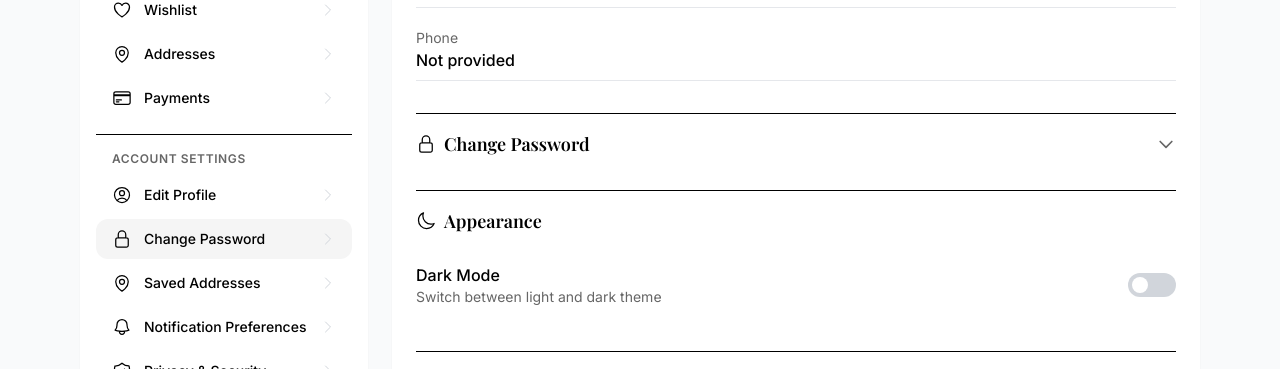
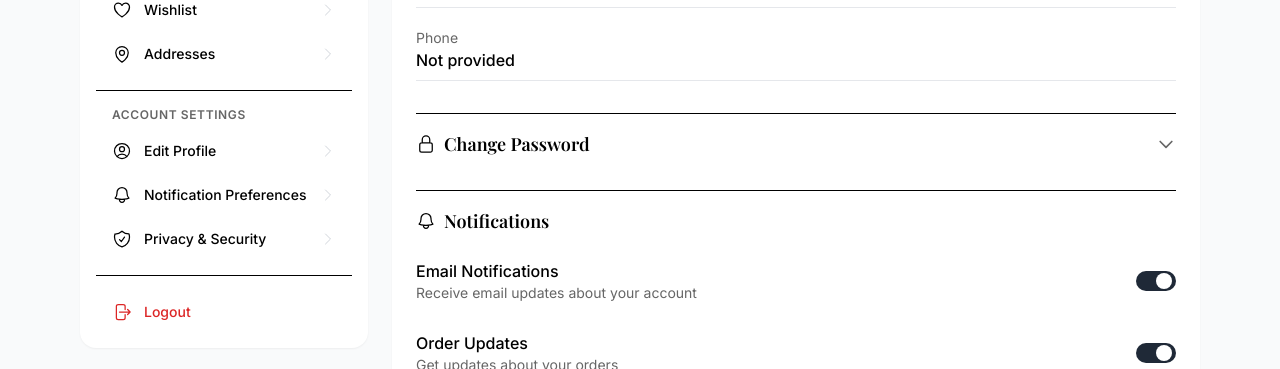
Before and after one commit to shani06012006-ui/Liora-E-commerce-project, a React (Vite) app in the folder frontend/: page /settings in a window 1280 px wide. Shown: the part 583-952 px from the top of the page. Built offline with nearby package versions, Linux system fonts and the light colour scheme; no server answers; sample sign-in values are in the browser's storage.

Commit message:
Updated the Profile UI

```diff
--- a/frontend/src/components/Sidebar.jsx
+++ b/frontend/src/components/Sidebar.jsx
@@ -3,8 +3,8 @@ import { useNavigate } from 'react-router-dom';
 import { useDispatch, useSelector } from 'react-redux';
 import { handleLogout } from '../redux/authUtils';
 import {
-  UserIcon, HeartIcon, ArchiveBoxIcon, MapPinIcon, CreditCardIcon,
-  UserCircleIcon, LockClosedIcon, BellIcon, ShieldCheckIcon,
+  UserIcon, HeartIcon, ArchiveBoxIcon, MapPinIcon,
+  UserCircleIcon, BellIcon, ShieldCheckIcon,
   ArrowRightOnRectangleIcon, ChevronRightIcon,
 } from '@heroicons/react/24/outline';
 
@@ -24,25 +24,17 @@ const Sidebar = ({ activeTab, setActiveTab }) => {
     return name.charAt(0).toUpperCase();
   };
 
-  // ✅ Matches the "Personal Details" mockup: a core section (Personal
-  // Detail / Orders / Wishlist / Addresses / Payments) followed by an
-  // "Account Settings" section. Note: Payments and "Privacy & Security"
-  // both currently route to /settings since there's no dedicated backend
-  // for either yet — see the note in AccountDashboard.jsx.
   const coreItems = [
     { id: 'personal',   name: 'Personal Detail', icon: UserIcon,       path: '/profile/edit' },
     { id: 'orders',     name: 'Orders',          icon: ArchiveBoxIcon, path: '/orders'        },
     { id: 'wishlist',   name: 'Wishlist',        icon: HeartIcon,      path: '/wishlist'      },
     { id: 'addresses',  name: 'Addresses',       icon: MapPinIcon,     path: '/address'       },
-    { id: 'payments',   name: 'Payments',        icon: CreditCardIcon, path: '/settings'      },
   ];
 
   const settingsItems = [
     { id: 'edit_profile',   name: 'Edit Profile',              icon: UserCircleIcon,  path: '/profile/edit' },
-    { id: 'change_password', name: 'Change Password',          icon: LockClosedIcon,  path: '/settings'     },
-    { id: 'saved_addresses', name: 'Saved Addresses',          icon: MapPinIcon,      path: '/address'      },
     { id: 'notification_prefs', name: 'Notification Preferences', icon: BellIcon,     path: '/notifications' },
-    { id: 'privacy_security', name: 'Privacy & Security',      icon: ShieldCheckIcon, path: '/settings'     },
+    { id: 'privacy_security', name: 'Privacy & Security',      icon: ShieldCheckIcon, path: '/Privacy'     },
   ];
 
   const onLogout = () => {
--- a/frontend/src/pages/AccountDashboard.jsx
+++ b/frontend/src/pages/AccountDashboard.jsx
@@ -8,7 +8,7 @@ import { handleLogout } from '../redux/authUtils';
 import { getTokens } from '../utils/storage';
 import toast from 'react-hot-toast';
 import {
-  PencilIcon, HeartIcon, ArchiveBoxIcon, MapPinIcon, CreditCardIcon,
+  PencilIcon, HeartIcon, ArchiveBoxIcon, MapPinIcon,
   UserCircleIcon, LockClosedIcon, BellIcon, ShieldCheckIcon,
   ArrowRightOnRectangleIcon, ChevronRightIcon, ClockIcon, CheckCircleIcon,
   TruckIcon, XCircleIcon, ShoppingBagIcon,
@@ -167,8 +167,7 @@ const AccountDashboard = () => {
       value: stats.orders === null ? '—' : `${stats.orders} Orders` },
     { key: 'addresses', label: 'Addresses', icon: MapPinIcon, to: '/address',
       value: stats.addresses === null ? '—' : `${stats.addresses} Saved` },
-    { key: 'payments', label: 'Payments', icon: CreditCardIcon, to: '/settings',
-      value: 'Manage' },
+
   ];
 
   const accountSettingsLinks = [
--- a/frontend/src/pages/Profile.jsx
+++ b/frontend/src/pages/Profile.jsx
@@ -10,7 +10,6 @@ import {
   PencilIcon, UserCircleIcon, LockClosedIcon, CameraIcon,
 } from '@heroicons/react/24/outline';
 
-// Splits the single `full_name` field the backend stores into first/last
 const splitName = (fullName) => {
   const parts = (fullName || '').trim().split(/\s+/);
   return { first: parts[0] || '', last: parts.slice(1).join(' ') || '' };
--- a/frontend/src/pages/Settings.jsx
+++ b/frontend/src/pages/Settings.jsx
@@ -3,13 +3,12 @@ import { useState, useEffect } from 'react';
 import { useSelector, useDispatch } from 'react-redux';
 import { authAPI } from '../services/api';
 import { setCredentials } from '../redux/authSlice';
-import { BellIcon, MoonIcon, LockClosedIcon, TrashIcon, UserCircleIcon, EnvelopeIcon, PhoneIcon, PencilIcon, CheckIcon, XMarkIcon } from '@heroicons/react/24/outline';
+import { BellIcon, LockClosedIcon, TrashIcon, UserCircleIcon, EnvelopeIcon, PhoneIcon, PencilIcon, CheckIcon, XMarkIcon } from '@heroicons/react/24/outline';
 import toast from 'react-hot-toast';
 
 const Settings = () => {
   const { user } = useSelector((state) => state.auth);
   const dispatch = useDispatch();
-  const [darkMode, setDarkMode] = useState(localStorage.getItem('theme') === 'dark');
   const [emailNotifications, setEmailNotifications] = useState(true);
   const [orderUpdates, setOrderUpdates] = useState(true);
   const [promotions, setPromotions] = useState(false);
@@ -32,16 +31,6 @@ const Settings = () => {
     confirm_password: '',
   });
 
-  useEffect(() => {
-    // Apply dark mode
-    if (darkMode) {
-      document.documentElement.classList.add('dark');
-      localStorage.setItem('theme', 'dark');
-    } else {
-      document.documentElement.classList.remove('dark');
-      localStorage.setItem('theme', 'light');
-    }
-  }, [darkMode]);
 
   // Load user data when available
   useEffect(() => {
@@ -327,32 +316,6 @@ const Settings = () => {
                   )}
                 </div>
 
-                {/* Appearance */}
-                <div className="pt-4 border-t border-gray-100">
-                  <h3 className="text-lg font-semibold text-gray-800 mb-4 flex items-center gap-2">
-                    <MoonIcon className="w-5 h-5" />
-                    Appearance
-                  </h3>
-                  <div className="flex justify-between items-center py-3">
-                    <div>
-                      <p className="font-medium text-gray-800">Dark Mode</p>
-                      <p className="text-sm text-gray-500">Switch between light and dark theme</p>
-                    </div>
-                    <button
-                      onClick={() => setDarkMode(!darkMode)}
-                      className={`w-12 h-6 rounded-full transition-all duration-300 ${
-                        darkMode ? 'bg-gray-800' : 'bg-gray-300'
-                      } relative`}
-                    >
-                      <span
-                        className={`absolute top-1 w-4 h-4 bg-white rounded-full transition-all duration-300 ${
-                          darkMode ? 'right-1' : 'left-1'
-                        }`}
-                      />
-                    </button>
-                  </div>
-                </div>
-
                 {/* Notifications */}
                 <div className="pt-4 border-t border-gray-100">
                   <h3 className="text-lg font-semibold text-gray-800 mb-4 flex items-center gap-2">
```
